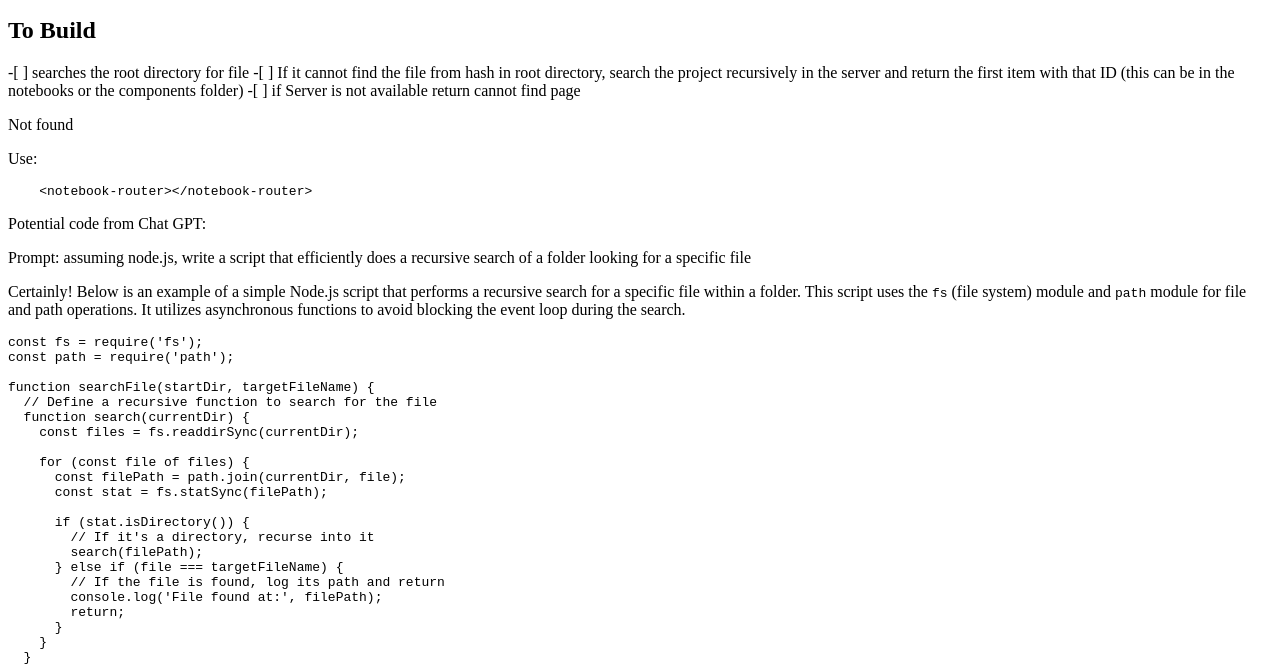
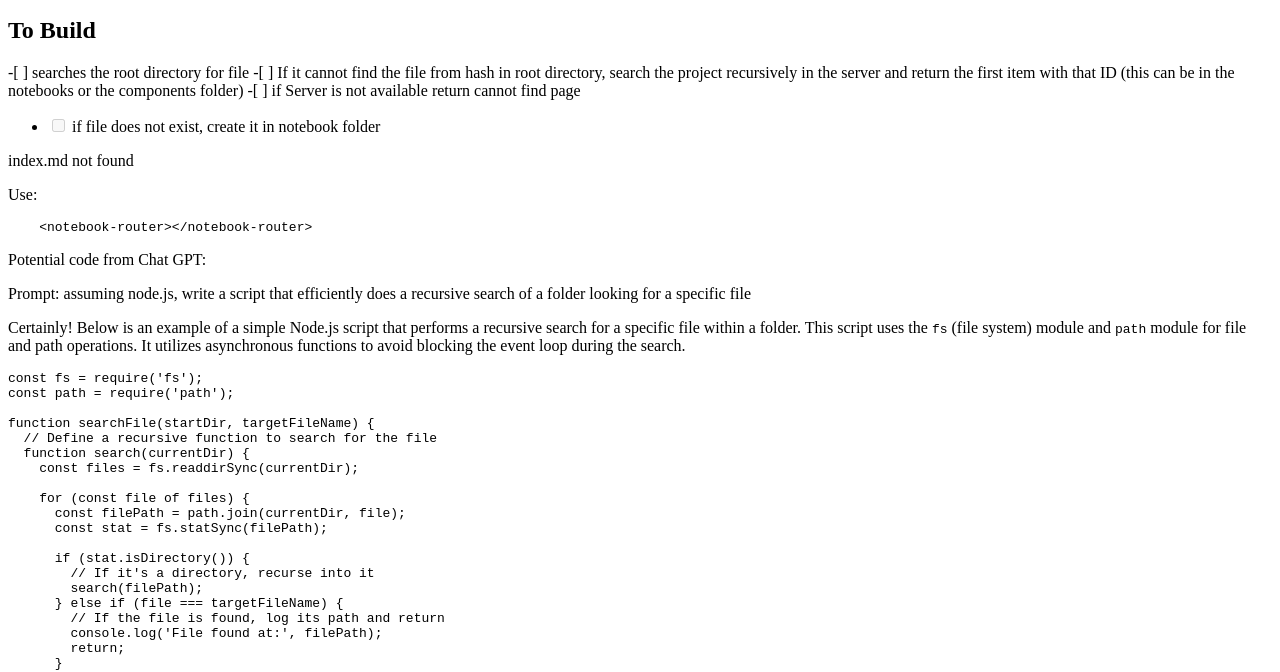
Before and after one commit to lnsy-dev/pochade-web-boilerplate, a website built with webpack: page components/notebook-router/notebook-router.html in a window 1280 px wide. Shown: the part 101-773 px from the top of the page. Built offline with nearby package versions, Linux system fonts and the light colour scheme; no server answers.

Commit message:
updated notebook-router

```diff
--- a/components/notebook-router/notebook-router.js
+++ b/components/notebook-router/notebook-router.js
@@ -34,17 +34,37 @@ class notebookRouter extends HTMLElement {
   async handleNewHash(hash){
     this.innerHTML = `<notifcation>Loading ${hash}</notification>`;
     const data = await this.fetchData(hash + '.md');
-    this.innerHTML = `
+// this text is formatted for proper markdown rendering.
+this.innerHTML = `
 <mark-down>
 ${data}
 </mark-down>`
   }
 
   async fetchData(filename){
-    console.log(filename);
     const data = await fetch(filename)
-        .then(res => res.text());
+        .then(res =>{
+
+          if (!res.ok) {
+            throw new Error('File not found (404)');
+          }
+          return res.text()
+        })
+        .catch(e => {
+          return `${filename} not found`;
+          // return this.searchForFile(filename);
+        });
+    console.log(data);
     return data;
+  }
+
+  /**
+   * If a markdown file returns 404, search for the file.
+   * @param  {string} filename -- the string of the filename
+   * @return {string}          the contents of the markdown file
+   */
+  async searchForFile(filename){
+
   }
 
   disconnectedCallback() {
--- a/components/notebook-router/notebook-router.md
+++ b/components/notebook-router/notebook-router.md
@@ -6,6 +6,7 @@ Notebook Router listens to the hashchange event in the browser, and when it chan
 -[ ] searches the root directory for file
 -[ ] If it cannot find the file from hash in root directory, search the project recursively in the server and return the first item with that ID (this can be in the notebooks or the components folder)
 -[ ] if Server is not available return cannot find page
+- [ ] if file does not exist, create it in notebook folder
 
 
 <notebook-router></notebook-router>
```
Also changed, not shown: notebook/index.html (+0 -10 lines).
